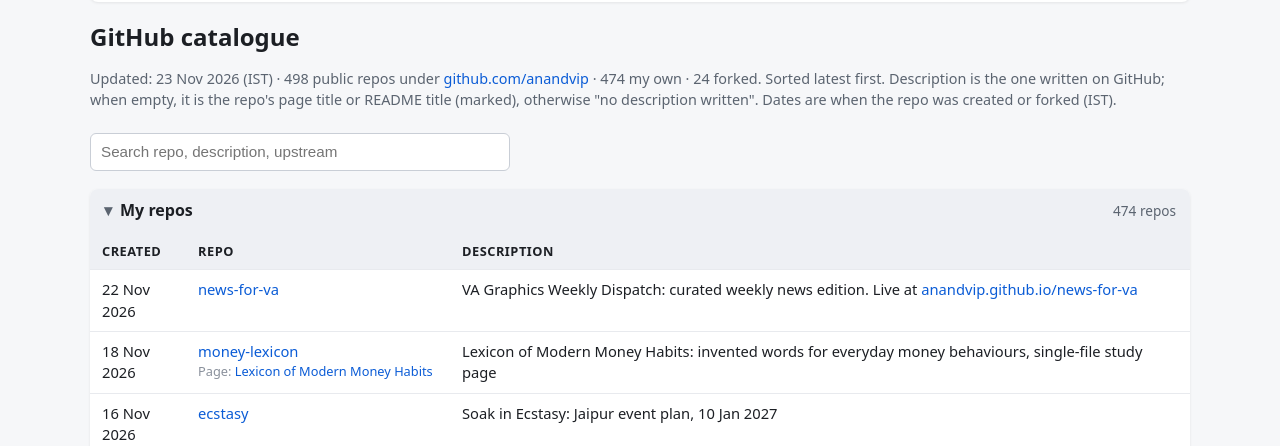
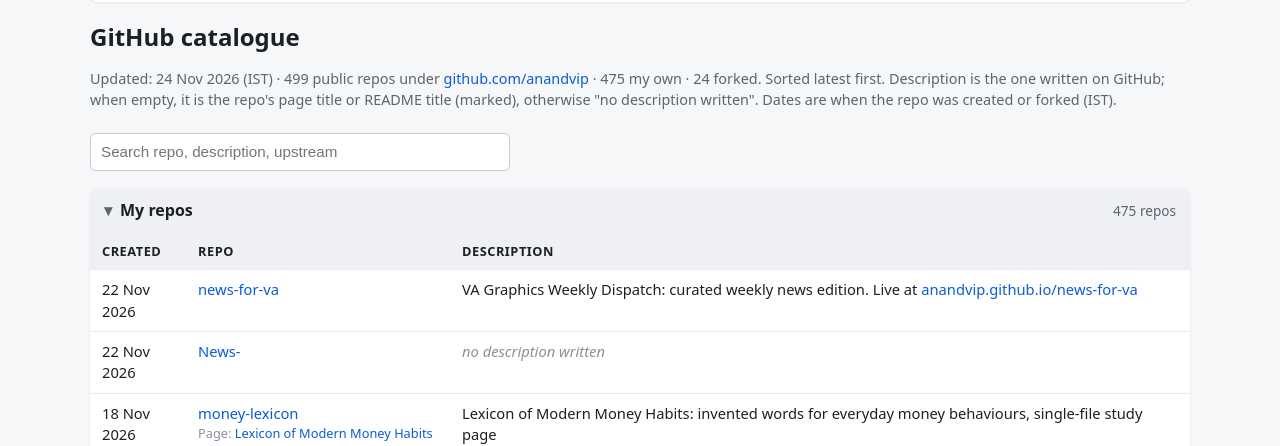
Before and after one commit to anandvip/starter, a plain HTML site: page index.html in a window 1280 px wide. Shown: the part 170-616 px from the top of the page. Drawn offline with Linux system fonts and the light colour scheme.

Commit message:
Add News- to the GitHub catalogue

```diff
--- a/index.html
+++ b/index.html
@@ -1,6 +1,6 @@
 <!DOCTYPE html>
 <!--
-Page design guidelines (updated 23 Nov 2026):
+Page design guidelines (updated 24 Nov 2026):
 - Single-file vanilla HTML/CSS/JS. No CDN, frameworks or external assets.
 - Every external link opens in a new tab: target="_blank" rel="noopener". In-page (#) links stay in the same tab.
 - Mobile friendly: tables collapse into labelled cards under 640px.
@@ -46,10 +46,11 @@ details.cat table{table-layout:fixed;box-shadow:none;border-radius:0}col.k2{widt
 <div class="top"><div class="pt1">Vipul Anand &#183; GitHub refresher</div><p class="m" style="margin:.2rem 0">Updated: 01 Nov 2026 (IST)</p><ol class="toc"><li><a href="#catalogue">GitHub catalogue (own and forked repos)</a></li><li><a href="#subdomains">vipulanand.in subdomains report</a></li><li><a href="#timeline">My GitHub timeline (all repos)</a></li></ol></div>
 <section id="catalogue">
 <h1>GitHub catalogue</h1>
-<p class="m">Updated: 23 Nov 2026 (IST) &#183; 498 public repos under <a href="https://github.com/anandvip" target="_blank" rel="noopener">github.com/anandvip</a> &#183; 474 my own &#183; 24 forked. Sorted latest first. Description is the one written on GitHub; when empty, it is the repo's page title or README title (marked), otherwise &#34;no description written&#34;. Dates are when the repo was created or forked (IST).</p>
+<p class="m">Updated: 24 Nov 2026 (IST) &#183; 499 public repos under <a href="https://github.com/anandvip" target="_blank" rel="noopener">github.com/anandvip</a> &#183; 475 my own &#183; 24 forked. Sorted latest first. Description is the one written on GitHub; when empty, it is the repo's page title or README title (marked), otherwise &#34;no description written&#34;. Dates are when the repo was created or forked (IST).</p>
 <div class="ctl"><input type="search" id="caq" placeholder="Search repo, description, upstream" aria-label="Search catalogue"><div id="cac" aria-live="polite"></div></div>
-<details class="cat" open><summary><span class="yy">My repos</span><span class="yc"><span class="cnt">474</span> repos</span></summary><div class="tw"><table><colgroup><col class="c1"><col class="k2"><col class="c4"></colgroup><thead><tr><th>Created</th><th>Repo</th><th>Description</th></tr></thead><tbody>
+<details class="cat" open><summary><span class="yy">My repos</span><span class="yc"><span class="cnt">475</span> repos</span></summary><div class="tw"><table><colgroup><col class="c1"><col class="k2"><col class="c4"></colgroup><thead><tr><th>Created</th><th>Repo</th><th>Description</th></tr></thead><tbody>
 <tr><td data-l="Created">22 Nov 2026</td><td data-l="Repo"><a href="https://github.com/anandvip/news-for-va" target="_blank" rel="noopener">news-for-va</a></td><td data-l="Description">VA Graphics Weekly Dispatch: curated weekly news edition. Live at <a href="https://anandvip.github.io/news-for-va/" target="_blank" rel="noopener">anandvip.github.io/news-for-va</a></td></tr>
+<tr><td data-l="Created">22 Nov 2026</td><td data-l="Repo"><a href="https://github.com/anandvip/News-" target="_blank" rel="noopener">News-</a></td><td data-l="Description"><span class="nd">no description written</span></td></tr>
 <tr><td data-l="Created">18 Nov 2026</td><td data-l="Repo"><a href="https://github.com/anandvip/money-lexicon" target="_blank" rel="noopener">money-lexicon</a><div class="br">Page: <a href="https://anandvip.github.io/money-lexicon/" target="_blank" rel="noopener">Lexicon of Modern Money Habits</a></div></td><td data-l="Description">Lexicon of Modern Money Habits: invented words for everyday money behaviours, single-file study page</td></tr>
 <tr><td data-l="Created">16 Nov 2026</td><td data-l="Repo"><a href="https://github.com/anandvip/ecstasy" target="_blank" rel="noopener">ecstasy</a></td><td data-l="Description">Soak in Ecstasy: Jaipur event plan, 10 Jan 2027</td></tr>
 <tr><td data-l="Created">14 Nov 2026</td><td data-l="Repo"><a href="https://github.com/anandvip/choghadiya-wheel" target="_blank" rel="noopener">choghadiya-wheel</a></td><td data-l="Description">Choghadiya wheel: live active slot from your device clock, with Vaar Vela, Kaal Vela, Kaal Ratri and Rahu Kaal. Single-file, offline.</td></tr>
```
Also changed, not shown: 1 other file.
